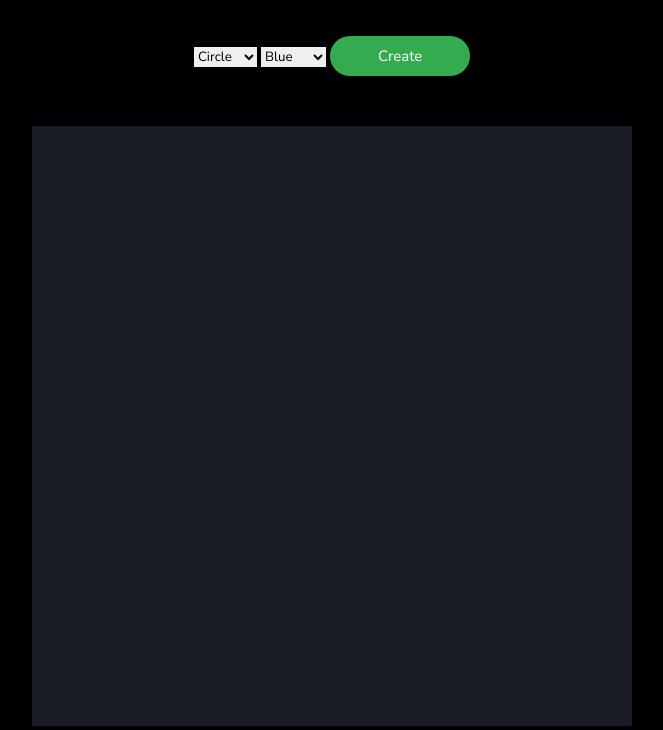
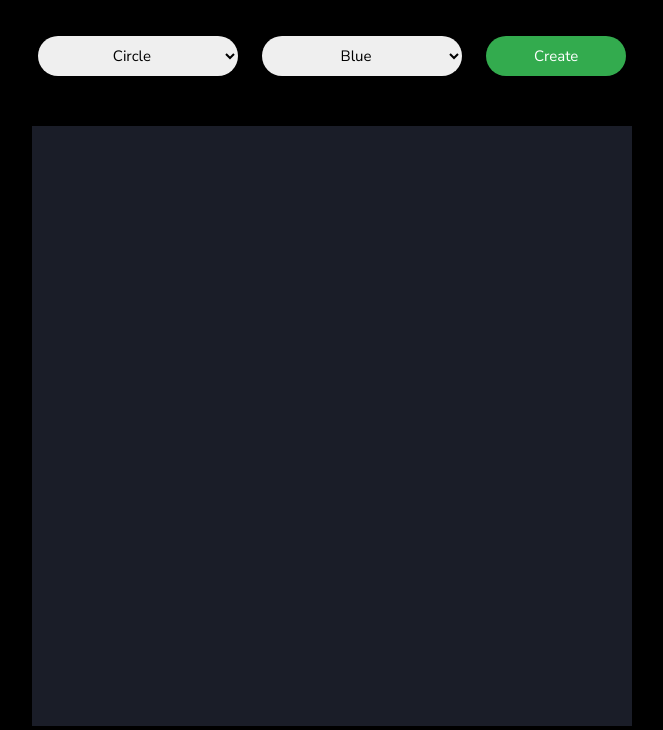
Before and after one commit to Indercheema/shape-factory, a plain HTML site: page index.html in a window 1280 px wide. Shown: the part 70-800 px from the top of the page, without its empty margins (308-971 px from the left). Drawn offline with Linux system fonts and the light colour scheme.

Commit message:
working on css

```diff
--- a/assets/style/index.css
+++ b/assets/style/index.css
@@ -82,3 +82,21 @@
   background-color: #0035e9;
   transition: background-color 0.1s ease-in-out;
 }
+
+select + select {
+  margin-left: 20px;
+}
+
+button {
+  margin-left: 20px;
+}
+
+select {
+  width: 200px;
+  font-size: 15px;
+  display: inline-block;
+  text-align: center;
+  height: 40px;
+  border-radius: 50px;
+  border: 1px solid --app-green;
+}
```
